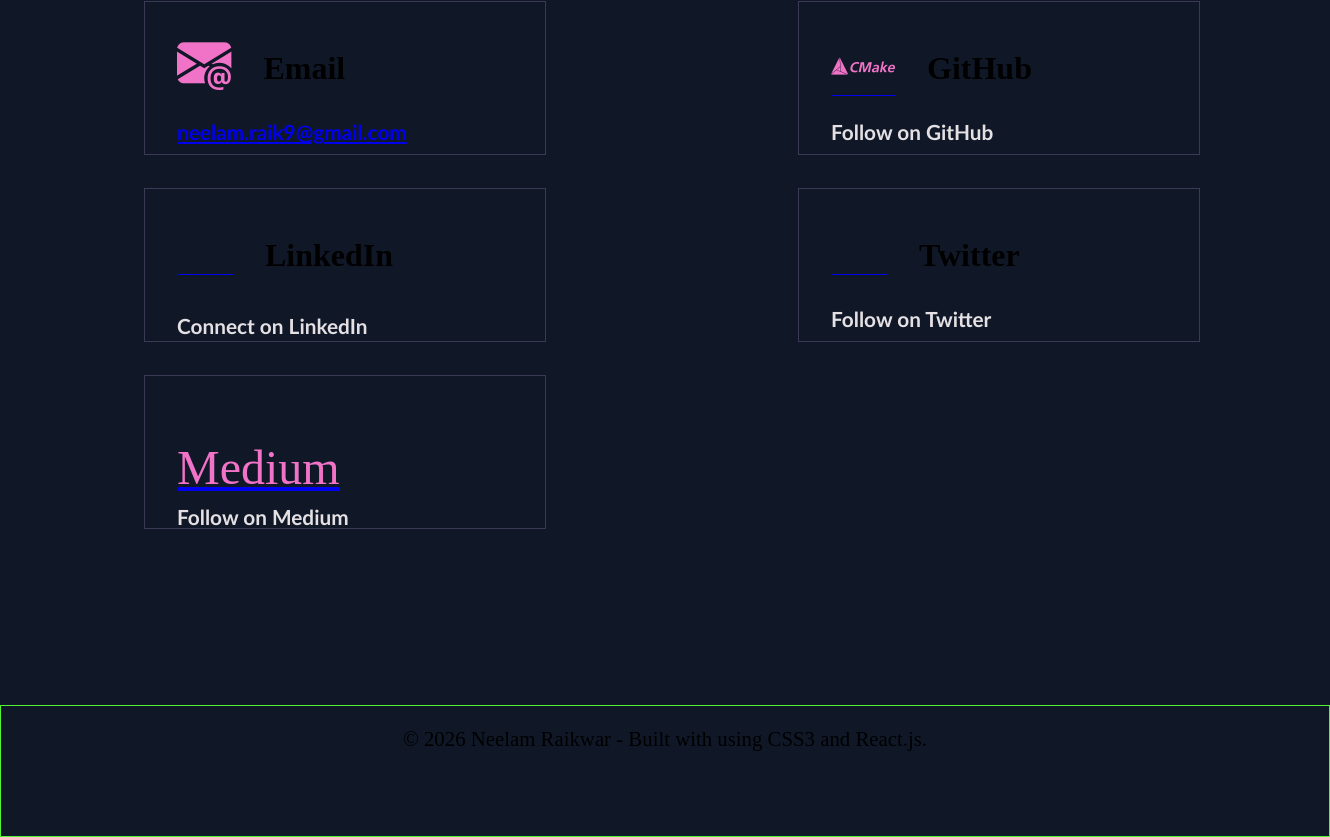
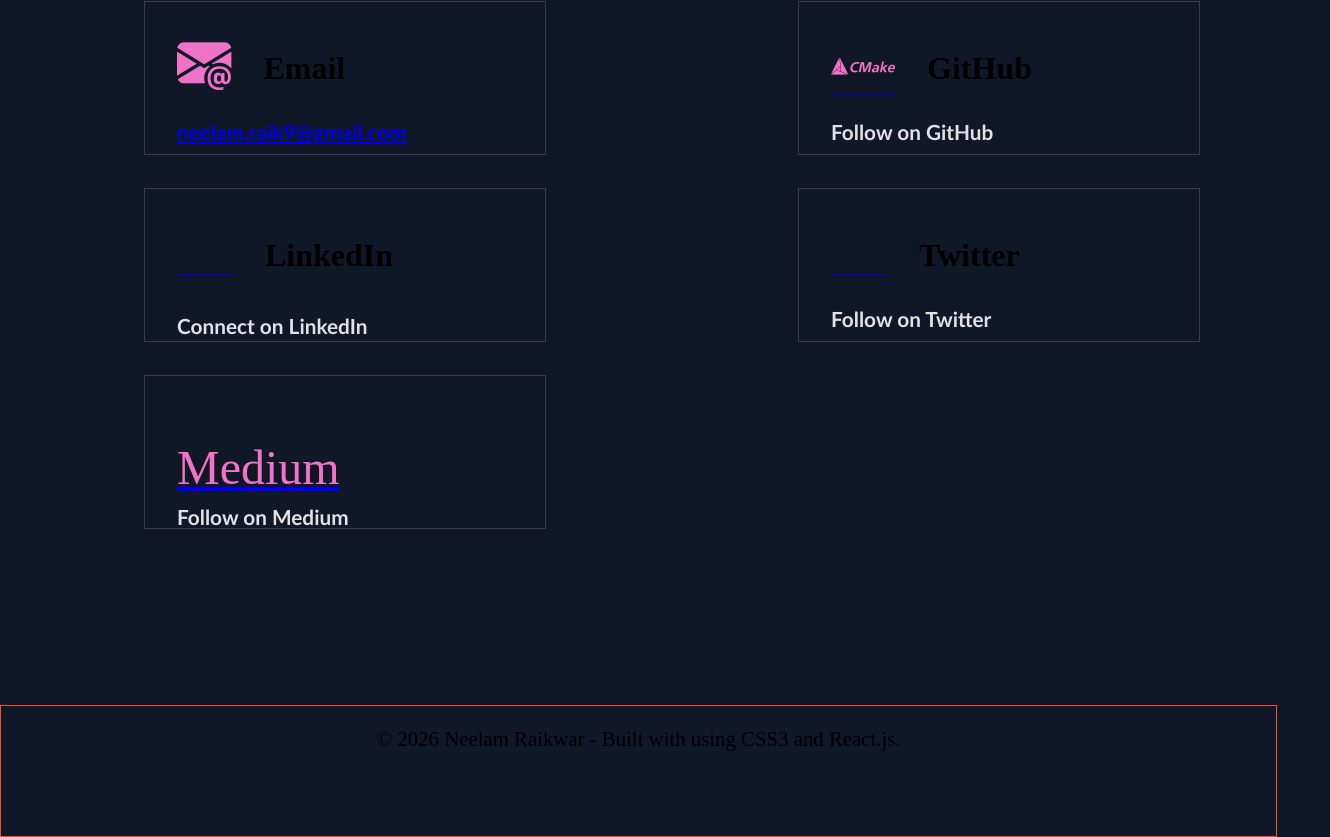
Before and after one commit to neelamraikwar9/neelam-raikwarPortfolio, a React (Vite) app: page / in a window 1280 px wide. Shown: the part 3523-4360 px from the top of the page, 1330 px wide, since content can reach past the window. Built offline with nearby package versions, Linux system fonts and the light colour scheme.

Commit message:
refactor: modified styles

```diff
--- a/src/App.css
+++ b/src/App.css
@@ -461,13 +461,14 @@
 .footerCon {
   display: flex;
   flex-direction: column;
-  border: 1px solid #53f33a;
+  border: 1px solid #f3503a;
   /* padding-left: 0; */
   /* padding-right: 0; */
   padding-bottom: 4rem;
   font-size: 1.3rem;
   /* width: 66rem; */
-  width: 83rem;
+  /* width: 78.2rem; */
+  width: 99.6%;
 
   align-items: center;
 }
```
